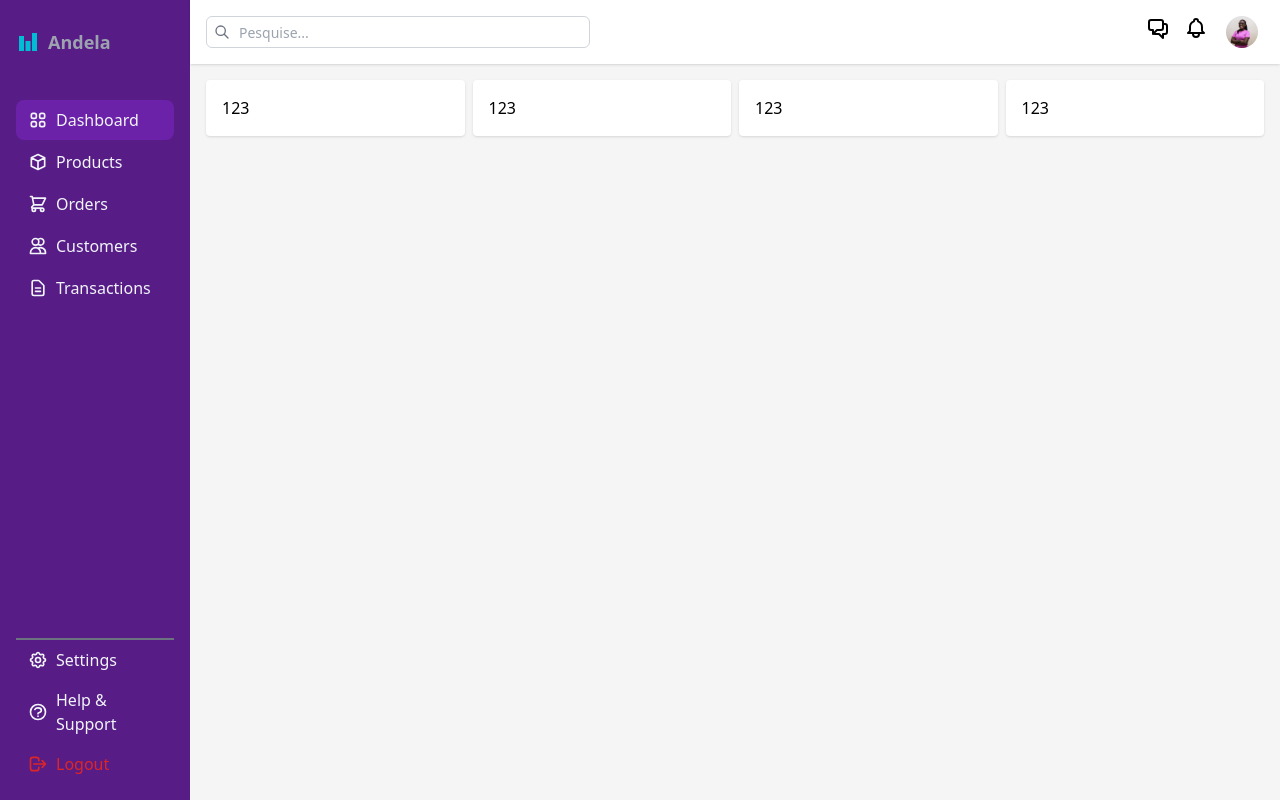
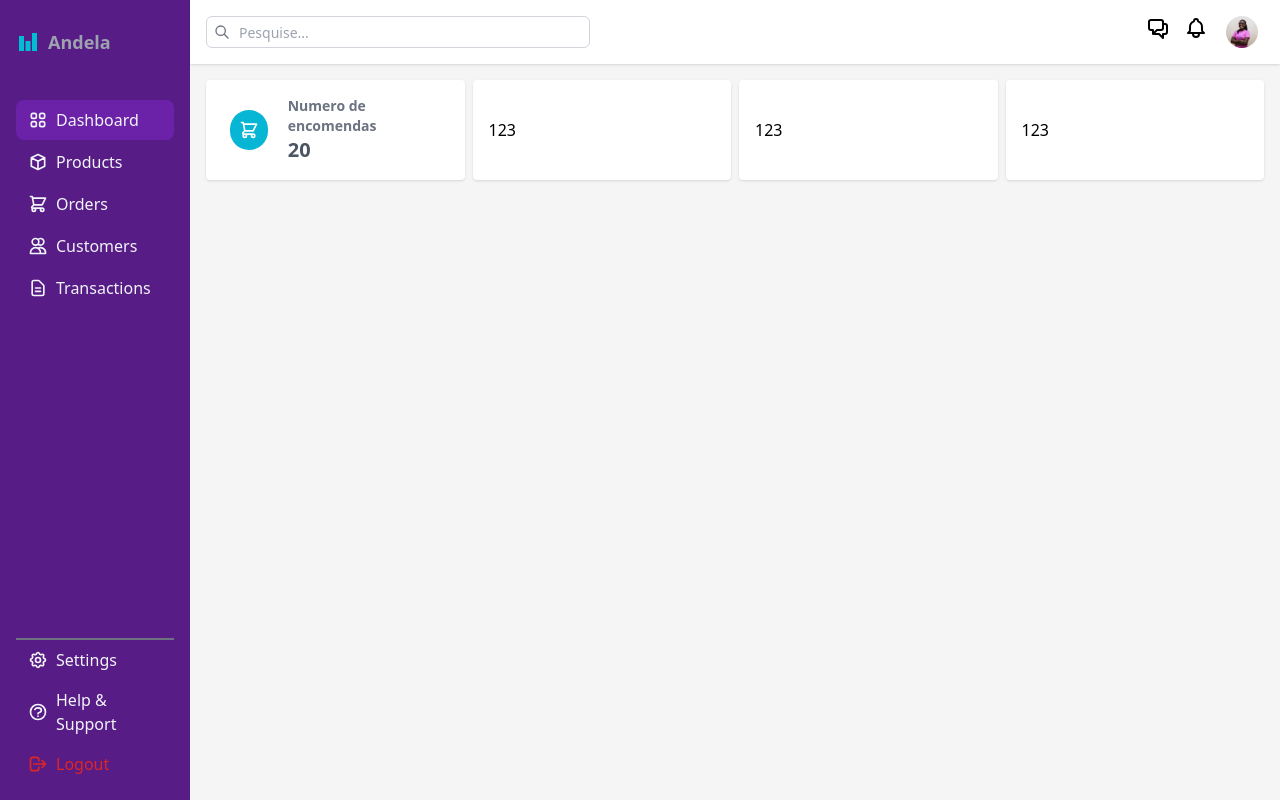
Before and after one commit to MatolaTheCoder/andela-sweet-gift, a React (Create React App) app: page / in a window 1280 px wide. Built offline with nearby package versions, Linux system fonts and the light colour scheme.

Commit message:
grid styling

```diff
--- a/src/components/DashboardStatsGrid.jsx
+++ b/src/components/DashboardStatsGrid.jsx
@@ -1,10 +1,19 @@
 import React from 'react'
+import { HiOutlineShoppingCart } from 'react-icons/hi'
 
 export default function DashboardStatsGrid() {
   return (
     <>
       <div className='flex gap-2'>
-        <GridWrapper>123</GridWrapper>
+        <GridWrapper>
+          <div className='bg-cyan-500 text-xl w-10 h-10 flex items-center justify-center rounded-full text-white m-2'>
+            <HiOutlineShoppingCart/>
+          </div>
+          <div className='flex flex-col pl-3'>
+            <p className='font-bold text-sm text-gray-500'>Numero de encomendas</p>
+            <p className='font-bold text-xl text-gray-600'>20</p>
+          </div>
+        </GridWrapper>
         <GridWrapper>123</GridWrapper>
         <GridWrapper>123</GridWrapper>
         <GridWrapper>123</GridWrapper>
```
